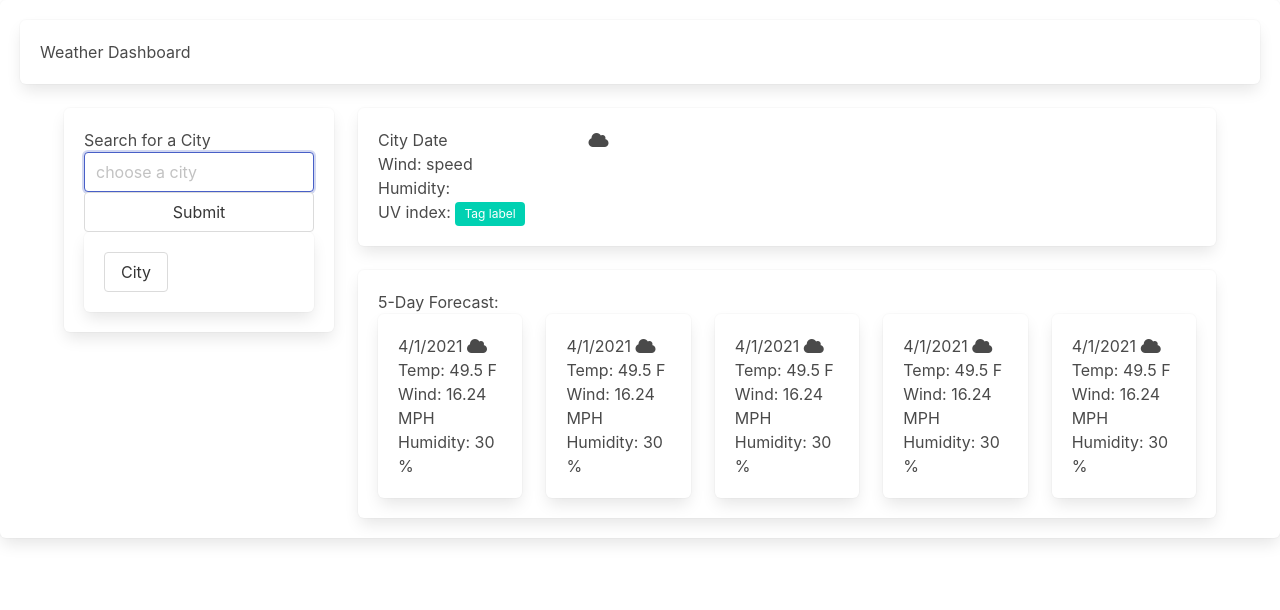
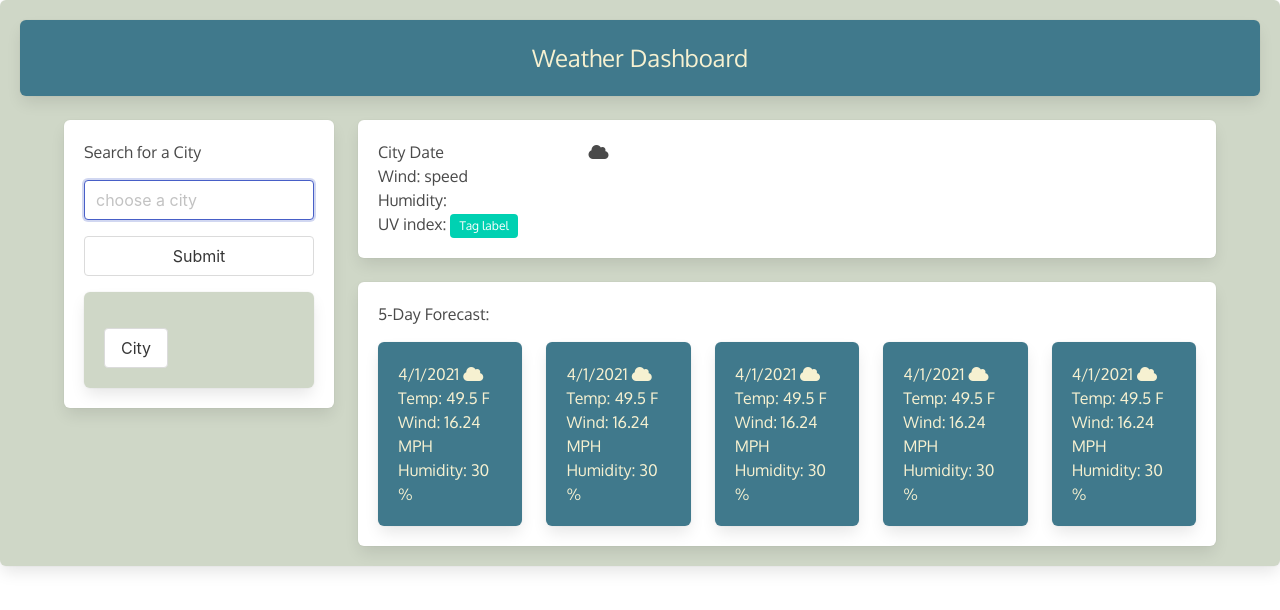
Before and after one commit to 13tinydots/weather, a plain HTML site: page index.html in a window 1280 px wide. Drawn offline with nearby package versions, Linux system fonts and the light colour scheme.

Commit message:
UX design complete

```diff
--- a/assets/css/style.css
+++ b/assets/css/style.css
@@ -1 +1,27 @@
 @import "https://cdn.jsdelivr.net/npm/bulma@0.9.2/css/bulma.min.css";
+
+* {
+    font-family: 'Oxygen', sans-serif;
+}
+
+.container-all {
+    background-color: #cfd7c7;
+}
+
+h1 {
+    text-align: center;
+    font-size:x-large;
+}
+
+.header, .is-child {
+    color: #F6F1D1;
+    background-color: #40798C;
+}
+
+.button, .input, .historical, .tile {
+    margin-top:1rem;
+}
+
+.historical {
+    background-color: #cfd7c7;
+}
--- a/index.html
+++ b/index.html
@@ -5,12 +5,14 @@
     <meta http-equiv="X-UA-Compatible" content="IE=edge">
     <meta name="viewport" content="width=device-width, initial-scale=1.0">
     <link rel="stylesheet" href="assets/css/style.css">
+    <link rel="preconnect" href="https://fonts.gstatic.com">
+    <link href="https://fonts.googleapis.com/css2?family=Oxygen&display=swap" rel="stylesheet">
     <script src="https://kit.fontawesome.com/ac4b8ce29b.js" crossorigin="anonymous"></script>
     <title>Document</title>
 </head>
 <body>
-    <div class="box is-fullwidth">
-        <div class="box is-fullwidth">
+    <div class="box is-fullwidth container-all">
+        <div class="box is-fullwidth header">
             <h1>Weather Dashboard</h1>
         </div>
         <div class="container">
@@ -25,7 +27,7 @@
                     </div>
                     <input class="button is-fullwidth" type="submit" value="Submit">
                     </form>
-                    <div class="box is is-fullwidth">
+                    <div class="box is is-fullwidth historical">
                 <!--city historical searches go here-->
                     <button class="button">City</button>
                 </div>
```
Also changed, not shown: 1 other file.
